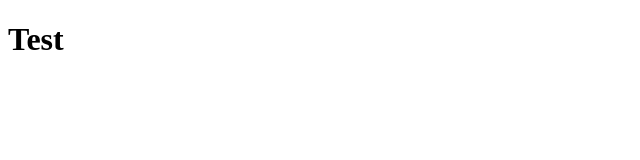
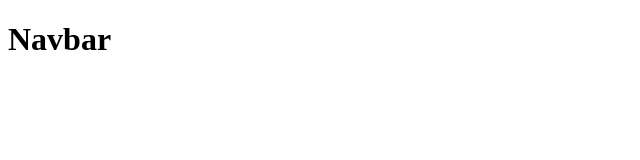
Before and after one commit to randyaajr/react_rental-homes, a React (Create React App) app: page / in a window 1280 px wide. Shown: the top 160 px of the page, without its empty margins (0-640 px from the left). Built offline with nearby package versions, Linux system fonts and the light colour scheme.

Commit message:
created basic nav for test

```diff
--- a/src/App.js
+++ b/src/App.js
@@ -1,9 +1,10 @@
 import React from "react";
+import Navbar from "./components/Navbar";
 
 function App() {
   return (
     <>
-      <h1>Test</h1>
+      <Navbar />
     </>
   );
 }
--- a/src/components/Navbar.js
+++ b/src/components/Navbar.js
@@ -1,7 +1,11 @@
 import React from "react";
 
 const Navbar = () => {
-  return <div></div>;
+  return (
+    <div>
+      <h1>Navbar</h1>
+    </div>
+  );
 };
 
 export default Navbar;
```
